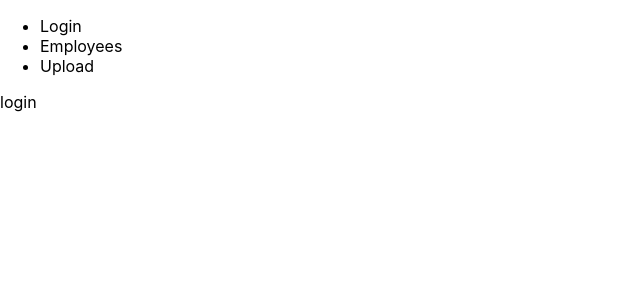
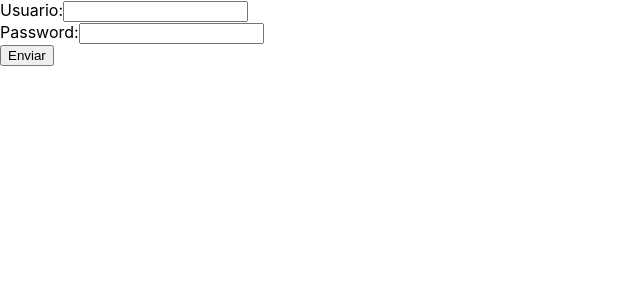
Before and after one commit to adanuriplata/factum-test, a Next.js app: page /login in a window 1280 px wide. Shown: the top 300 px of the page, without its empty margins (0-640 px from the left). Built offline with nearby package versions, Linux system fonts and the light colour scheme.

Commit message:
Feat: Add Login component

```diff
--- a/components/index.ts
+++ b/components/index.ts
@@ -4,3 +4,4 @@ export * from './table/Search';
 export * from './table/EmployeesTable';
 export * from './table/Pagination';
 export * from './FormEmployees';
+export * from './login/LoginForm';
--- /dev/null
+++ b/components/login/LoginForm.tsx
@@ -0,0 +1,71 @@
+import { ChangeEvent, useState } from 'react';
+
+export const LoginForm = (): JSX.Element => {
+  const [data, setData] = useState({
+    user: '',
+    pass: '',
+  });
+
+  const handleChange = (e: ChangeEvent<HTMLInputElement>): void => {
+    const keyProp = e.target.name;
+    const value = e.target.value;
+    console.log(keyProp);
+    switch (keyProp) {
+      case 'user':
+        setData({ ...data, user: value });
+        break;
+      case 'pass':
+        setData({ ...data, pass: value });
+        break;
+    }
+  };
+
+  const handleSubmit = (e: React.SyntheticEvent): void => {
+    e.preventDefault();
+    console.log(data);
+  };
+
+  return (
+    <form onSubmit={handleSubmit}>
+      <div>
+        <label htmlFor="user">
+          Usuario:
+          <input
+            onPaste={(e) => {
+              e.preventDefault();
+              return false;
+            }}
+            onCopy={(e) => {
+              e.preventDefault();
+              return false;
+            }}
+            type="text"
+            name="user"
+            onChange={(e) => handleChange(e)}
+          />
+        </label>
+      </div>
+      <div>
+        <label htmlFor="pass">
+          Password:
+          <input
+            onPaste={(e) => {
+              e.preventDefault();
+              return false;
+            }}
+            onCopy={(e) => {
+              e.preventDefault();
+              return false;
+            }}
+            type="password"
+            name="pass"
+            onChange={(e) => handleChange(e)}
+          />
+        </label>
+      </div>
+      <div>
+        <button>Enviar</button>
+      </div>
+    </form>
+  );
+};
--- a/pages/_app.tsx
+++ b/pages/_app.tsx
@@ -1,11 +1,14 @@
 import '../styles/globals.css';
 import type { AppProps } from 'next/app';
 import { Header } from '../components';
+import { useRouter } from 'next/router';
 
 function MyApp({ Component, pageProps }: AppProps): JSX.Element {
+  const router = useRouter();
+  const showHeader = router.pathname !== '/login';
   return (
     <>
-      <Header />
+      {showHeader && <Header />}
       <Component {...pageProps} />
     </>
   );
--- a/pages/login.tsx
+++ b/pages/login.tsx
@@ -1,5 +1,11 @@
+import { LoginForm } from '../components';
+
 const login = (): JSX.Element => {
-  return <div>login</div>;
+  return (
+    <div>
+      <LoginForm />
+    </div>
+  );
 };
 
 export default login;
```
